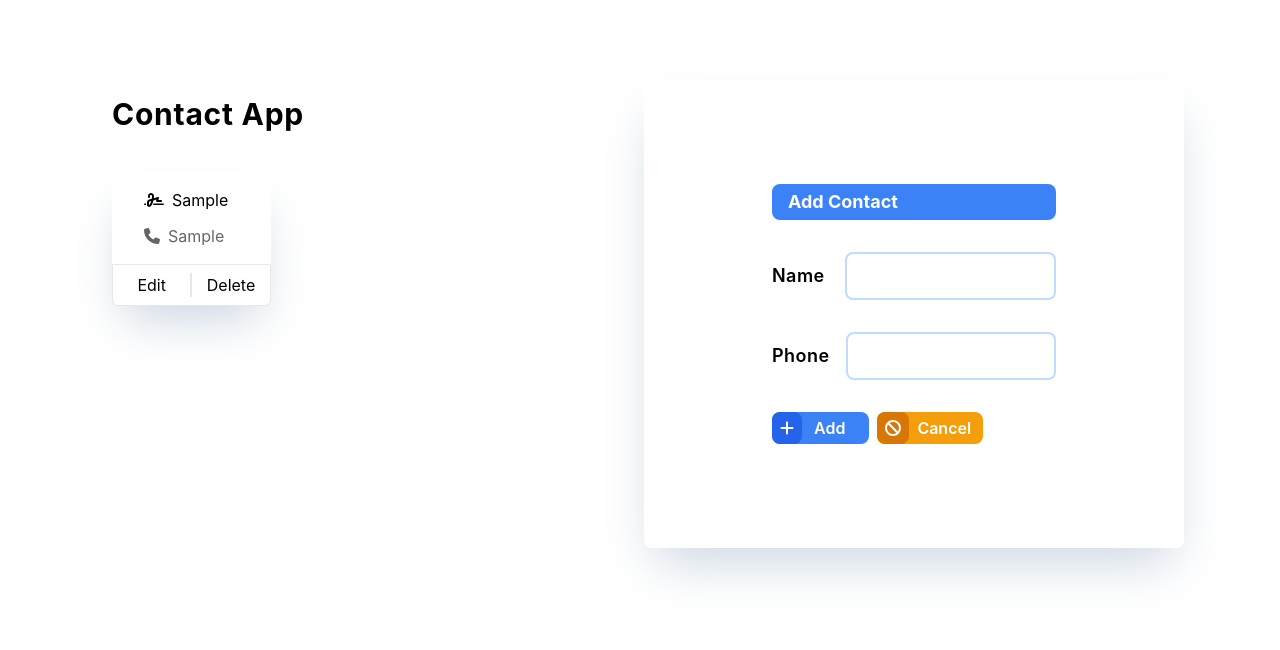
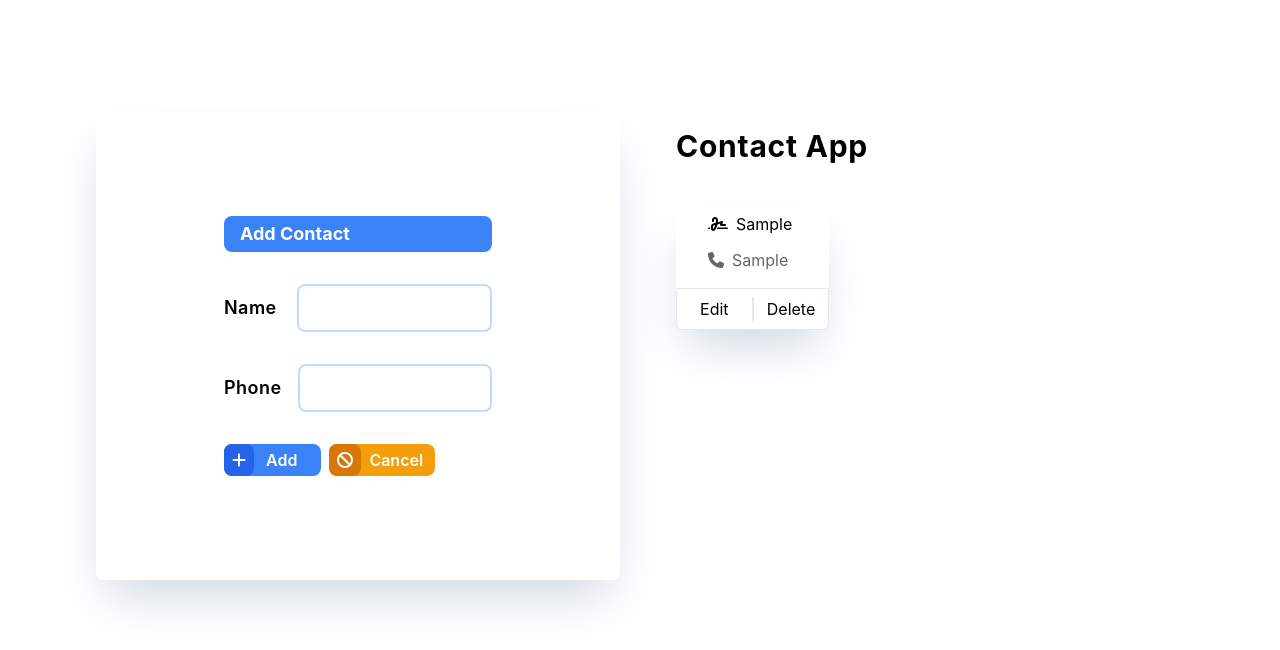
Before and after one commit to rafiizzaturohman/ReactPhonebook, a React (Create React App) app in the folder views/: page / in a window 1280 px wide. Both pictures are taken after typing "Sample", "Sample" into the empty fields and a click on the button "Add". Shown: the top 650 px of the page. Built offline with nearby package versions, Linux system fonts and the light colour scheme; no server answers.

Commit message:
NOT DONE YET

```diff
--- a/views/src/components/page/UserBox.js
+++ b/views/src/components/page/UserBox.js
@@ -16,10 +16,13 @@ export default class UserBox extends Component {
             .then((response) => {
                 const contacts = response.data.data
                 this.setState({ users: contacts })
+            }).catch((error) => {
+                console.log(error)
             })
     }
 
-    addContact = (name, phone) => {
+    addContact = async (name, phone) => {
+        try {
             this.setState((state, props) => {
                 return {
                     users: [
@@ -32,17 +35,30 @@ export default class UserBox extends Component {
                 }
             })
 
-        axios.post('http://localhost:3002/users', { name, phone })
+            await axios.post('http://localhost:3002/users', { name, phone })
+        } catch (error) {
+            console.log(error)
+        }
     }
 
-    deleteContact = () => {
-        axios.delete('http://localhost:3002/users')
-    }
+    // deleteContact = () => {
+    //     axios.delete('http://localhost:3002/users')
+    // }
 
     render() {
         return (
             <div>
-                <div className='grid grid-cols-2 gap-2 my-20 mx-24'>
+                <div className='grid gap-10 my-28 mx-24 md:grid-cols-none xl:grid-cols-2'>
+                    <div>
+                        <div className='shadow-2xl shadow-slate-300 bg-white/80 rounded-lg'>
+                            <div className='py-26 px-32'>
+
+                                <UserForm add={this.addContact} />
+
+                            </div>
+                        </div>
+                    </div>
+
                     <div className='m-4'>
                         <div>
                             <h1 className='text-3xl font-bold tracking-wide'>Contact App</h1>
@@ -52,18 +68,6 @@ export default class UserBox extends Component {
                             <UserList data={this.state.users} />
                         </div>
                     </div>
-
-                    <div>
-                        <div className='shadow-2xl shadow-slate-300 bg-white/80 rounded-lg'>
-                            <div className='py-26 px-32'>
-
-                                {/* CREATE START */}
-                                <UserForm add={this.addContact} />
-                                {/* CREATE END */}
-
-                            </div>
-                        </div>
-                    </div>
                 </div>
             </div >
         )
--- a/views/src/components/page/UserItem.js
+++ b/views/src/components/page/UserItem.js
@@ -2,10 +2,9 @@ import { FontAwesomeIcon } from '@fortawesome/react-fontawesome';
 
 export default function UserItem(props) {
     return (
-        <div className='shadow-2xl shadow-slate-300 bg-white/80 rounded-lg'>
-            <div className='pt-4 space-y-4'>
-                <div className='flex justify-between items-center px-8'>
-                    <div className='space-y-3'>
+        <div className='shadow-2xl shadow-slate-300 bg-white/80 rounded-lg w-auto md:h-auto'>
+            <div className='md:py-0 xl:py-0 space-y-2'>
+                <div className='space-y-3 px-8 py-2'>
                     <div className='flex space-x-2 items-center'>
                         <FontAwesomeIcon icon='signature' />
                         <h1>{props.name}</h1>
@@ -14,7 +13,6 @@ export default function UserItem(props) {
                     <div className='flex space-x-2 items-center opacity-60'>
                         <FontAwesomeIcon icon='phone' />
                         <h1>{props.phone}</h1>
-                        </div>
                     </div>
                 </div>
 
--- a/views/src/components/page/UserList.js
+++ b/views/src/components/page/UserList.js
@@ -2,7 +2,7 @@ import UserItem from "./UserItem";
 
 export default function UserList(props) {
     return (
-        <div className='grid grid-cols-3 gap-4 mt-10'>
+        <div className='grid grid-cols-3 md: gap-4 mt-10'>
             {props.data.map(user => (
                 <UserItem name={user.name} phone={user.phone} />
             ))}
```
Lines whose indentation alone changed are shown as unchanged.
